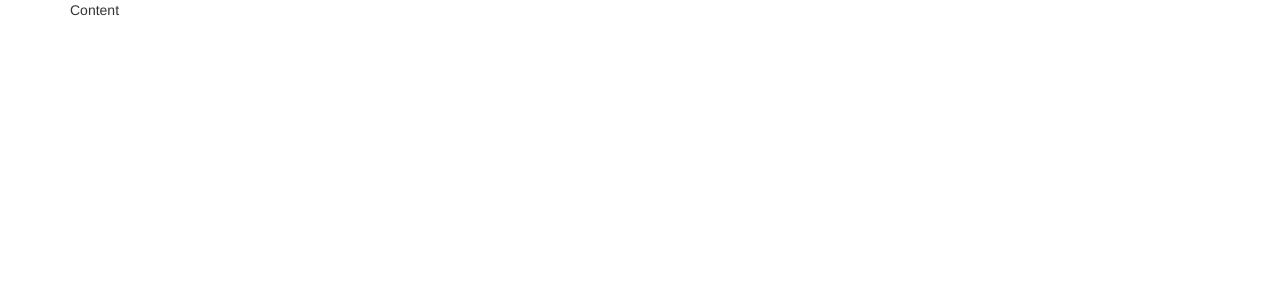
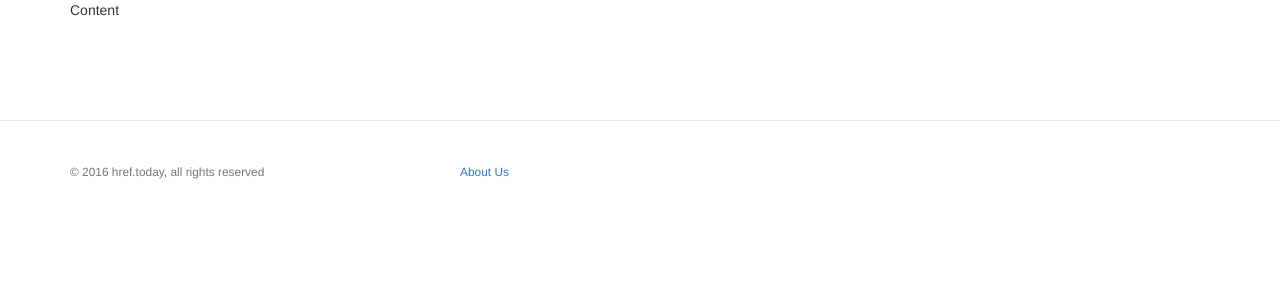
Before and after one commit to soasme/hreftoday, a Flask app: page / in a window 1280 px wide. Before the commit the part shown is almost empty. Shown: the top 300 px of the page. Run offline with Flask 2, Linux system fonts and the light colour scheme; the visitor is signed in with stand-in values (Sample User, id 1); parts of the project's set-up code (start-up, migrations or seed data) failed here and were passed over; some libraries are stand-ins or nearby versions.

Commit message:
Extract site-footer.

```diff
--- a/app/templates/web/layout.html
+++ b/app/templates/web/layout.html
@@ -1,6 +1,7 @@
 {% extends "bootstrap/base.html" %}
 {% import "bootstrap/utils.html" as bootstrap_utils %}
 {% import "bootstrap/google.html" as bootstrap_google %}
+{% import "web/widgets/footer.html" as widget_footer %}
 
 {% block body -%}
 
@@ -18,6 +19,9 @@
 <div class="container">
   {% block content %}{% endblock content %}
 </div>
+<div class="site-footer">
+  {% block site_footer %}{{ widget_footer.site_footer() }}{% endblock %}
+</div>
 {% endblock %}
 
 {% block scripts %}
@@ -28,4 +32,17 @@
 {% endif %}
 {%- endblock scripts %}
 
+{% block styles %}
+{{ super() }}
+<style>
+ .site-footer {
+  padding-top: 40px;
+  padding-bottom: 40px;
+  margin-top: 100px;
+  color: #767676;
+  border-top: 1px solid #e5e5e5;
+ }
+</style>
+{% endblock %}
+
 {%- endblock body %}
--- /dev/null
+++ b/app/templates/web/widgets/footer.html
@@ -0,0 +1,18 @@
+{% macro site_footer() %}
+<div class="container">
+  <div class="row">
+    <div class="col-sm-4">
+      <small>© 2016 href.today, all rights reserved</small>
+    </div>
+    <div class="col-sm-8">
+      <ul class="list-inline">
+        <li>
+          <small>
+            <a href="{{ url_for('web.aboutus')}}">About Us</a>
+          </small>
+        </li>
+      </ul>
+    </div>
+  </div>
+</div>
+{% endmacro %}
```
